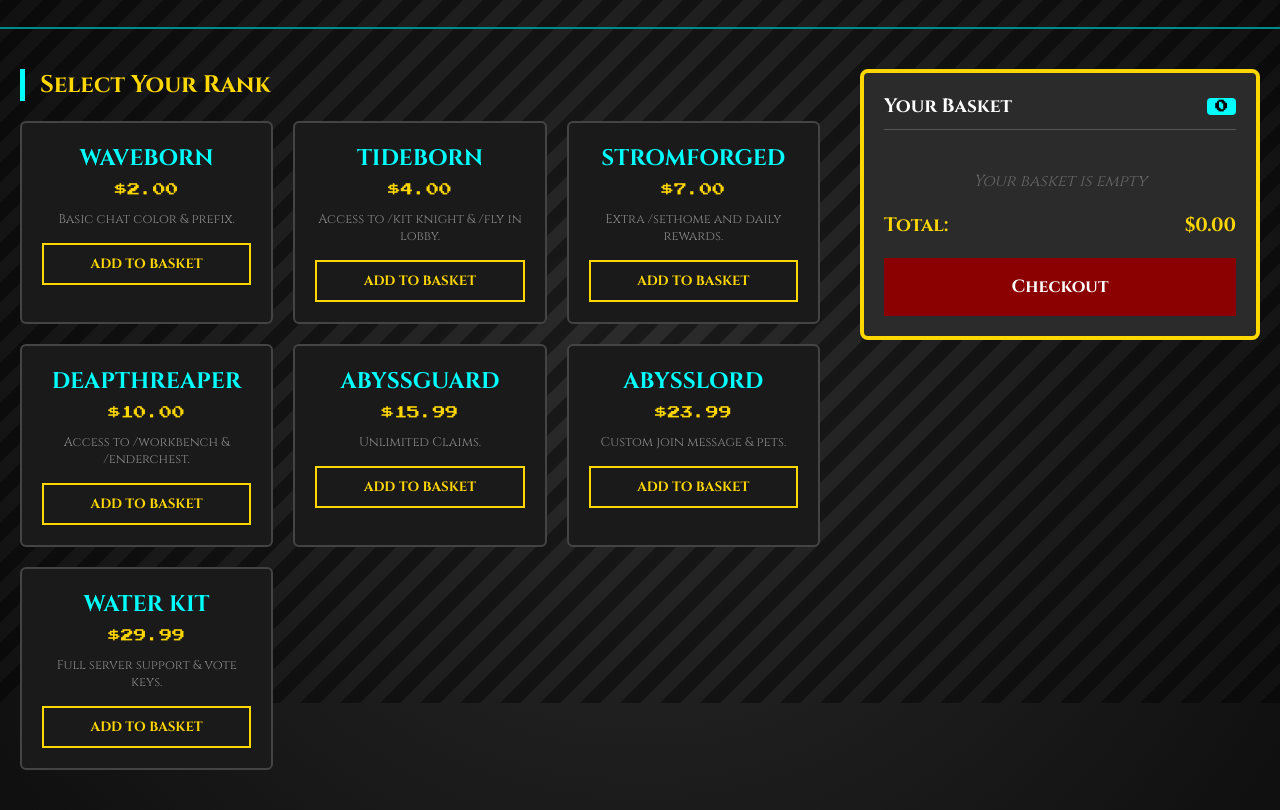
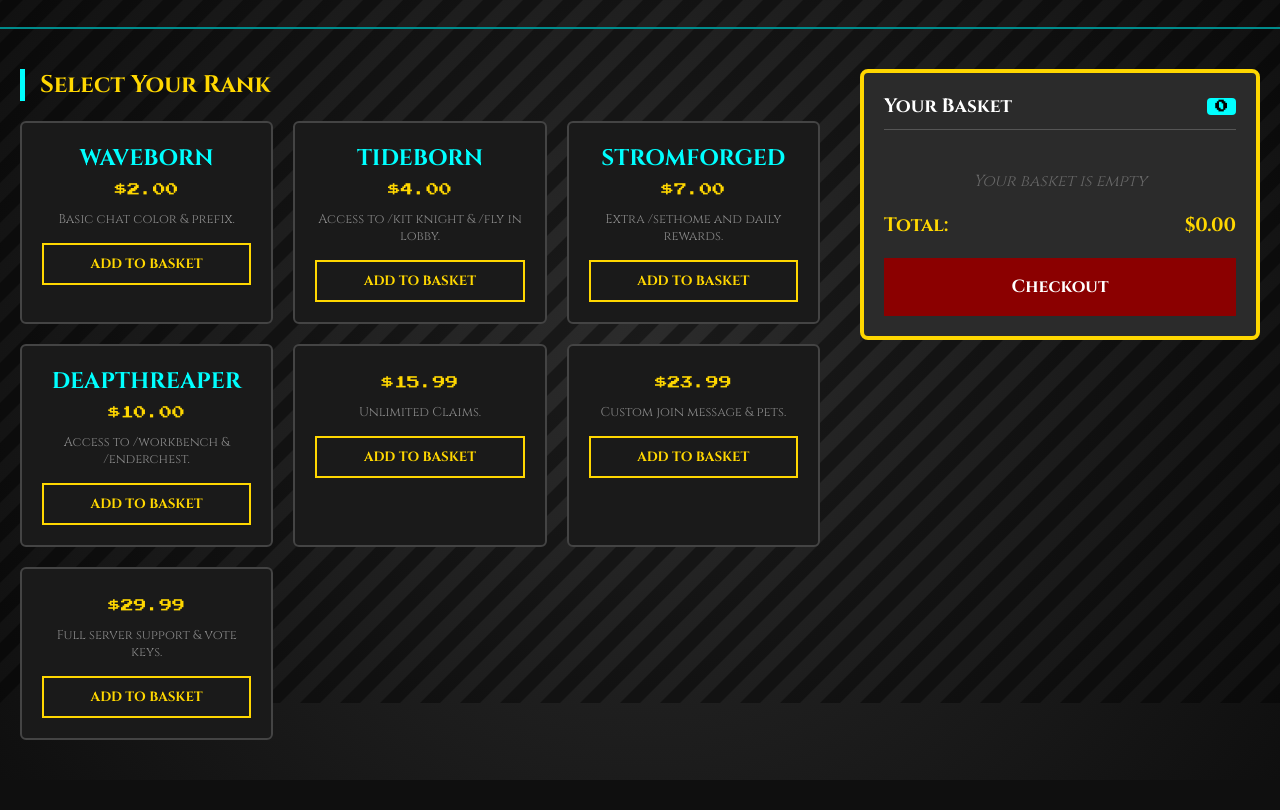
Before and after one commit to watermc-com/watermc.falix.gg, a plain HTML site: page store.html in a window 1280 px wide. Shown: the part 97-907 px from the top of the page. After the commit the page ends 877 px from the top, so only its background shows below. Drawn offline with Linux system fonts and the light colour scheme.

Commit message:
Update store.html

```diff
--- a/store.html
+++ b/store.html
@@ -397,9 +397,9 @@
             { id: 2, name: "Tideborn", price: 4.00, desc: "Access to /kit knight & /fly in lobby." },
             { id: 3, name: "StromForged", price: 7.00, desc: "Extra /sethome and daily rewards." },
             { id: 4, name: "DeapthReaper", price: 10.00, desc: "Access to /workbench & /enderchest." },
-            { id: 5, name: "Abyssguard", price: 15.99, desc: "Unlimited Claims." },
-            { id: 6, name: "Abysslord", price: 23.99, desc: "Custom join message & pets." },
-            { id: 7, name: "Water Kit", price: 29.99, desc: "Full server support & vote keys." }
+            { id: 5, name: "", price: 15.99, desc: "Unlimited Claims." },
+            { id: 6, name: "", price: 23.99, desc: "Custom join message & pets." },
+            { id: 7, name: "", price: 29.99, desc: "Full server support & vote keys." }
         ];
 
         // --- STATE ---
```
